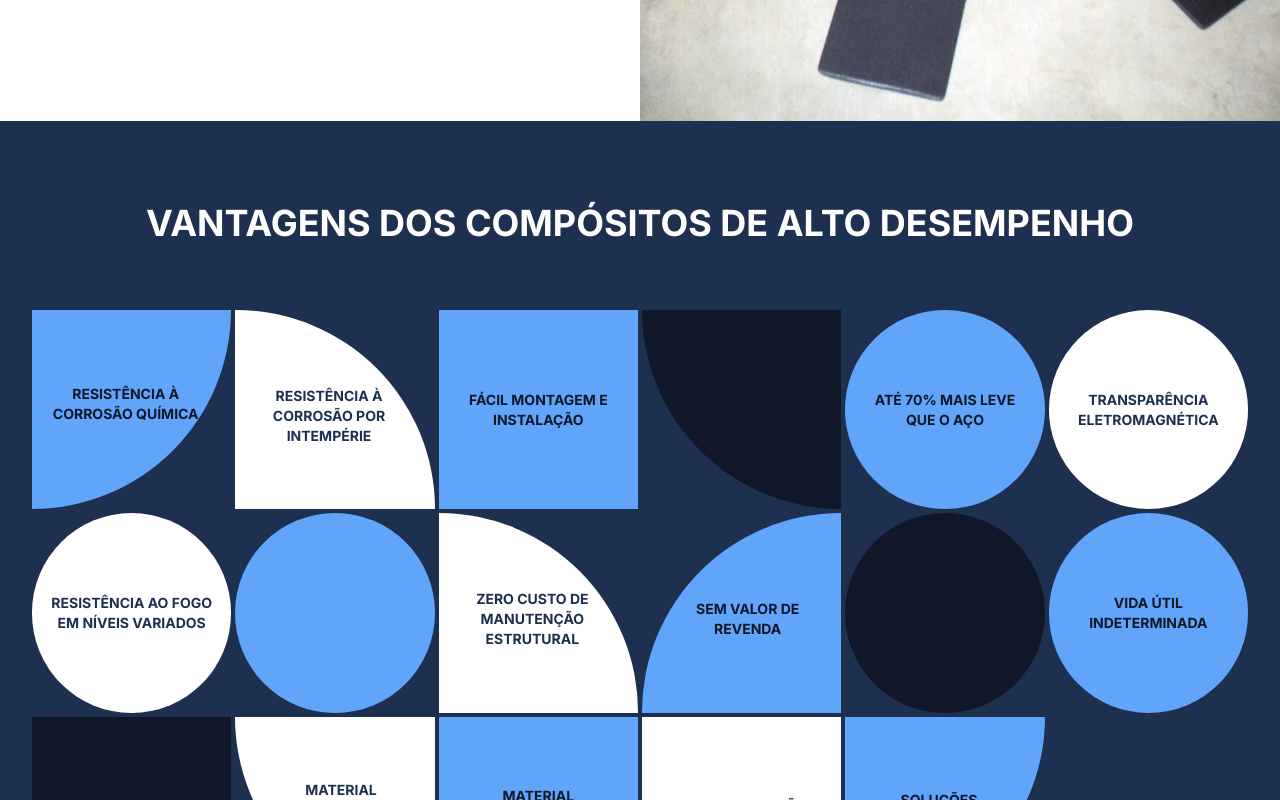
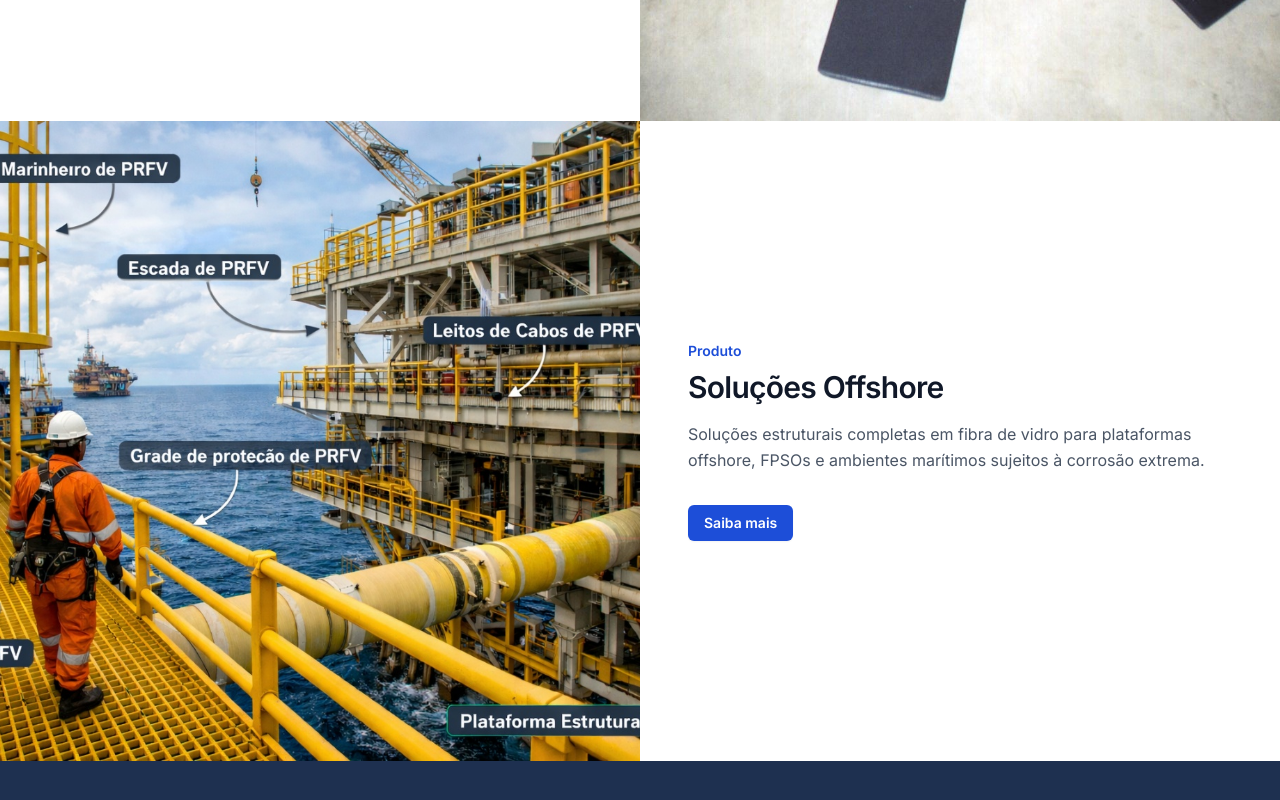
Before and after one commit to overdrive-dev/azul-web-mosaico, a Next.js app: page / in a window 1280 px wide. Shown: the part 5420-6220 px from the top of the page. Built offline with nearby package versions, Linux system fonts and the light colour scheme.

Commit message:
feat: add Soluções Offshore product page, home block, and header nav entry

```diff
--- a/app/page.tsx
+++ b/app/page.tsx
@@ -230,6 +230,36 @@ export default function Home() {
         </div>
       </section>
 
+      {/* Soluções Offshore — imagem à esquerda */}
+      <section>
+        <div className="flex flex-col lg:flex-row">
+          <div className="lg:order-1 lg:w-1/2">
+            <div className="relative aspect-square lg:aspect-auto lg:h-[50vw] w-full bg-gray-300">
+              <Image src="/images/foto-01.jpeg" alt="Soluções Offshore" fill className="object-cover" />
+            </div>
+          </div>
+          <div className="flex items-center px-6 py-16 sm:py-24 lg:order-2 lg:w-1/2 lg:px-12 lg:py-16 xl:py-32">
+            <div className="mx-auto max-w-xl">
+              <p className="text-sm font-semibold text-azul-600">Produto</p>
+              <h2 className="mt-2 text-xl sm:text-2xl lg:text-3xl font-semibold tracking-tight text-gray-900">
+                Soluções Offshore
+              </h2>
+              <p className="mt-4 text-base leading-relaxed text-gray-600">
+                Soluções estruturais completas em fibra de vidro para plataformas offshore, FPSOs e ambientes marítimos sujeitos à corrosão extrema.
+              </p>
+              <div className="mt-8">
+                <a
+                  href="/solucoes-offshore"
+                  className="inline-flex items-center rounded-md bg-azul-600 px-4 py-2 text-sm font-semibold text-white shadow-xs hover:bg-azul-500 transition-colors"
+                >
+                  Saiba mais
+                </a>
+              </div>
+            </div>
+          </div>
+        </div>
+      </section>
+
       {/* Vantagens dos Compósitos */}
       <section className="bg-azul-900 py-20">
         <div className="max-w-7xl mx-auto px-4 sm:px-6 lg:px-8">
--- /dev/null
+++ b/app/solucoes-offshore/page.tsx
@@ -0,0 +1,42 @@
+import type { Metadata } from "next";
+import Image from "next/image";
+import Contact from "@/components/Contact";
+import Footer from "@/components/Footer";
+
+export const metadata: Metadata = {
+  title: "Soluções Offshore em Fibra de Vidro",
+  description: "Soluções estruturais em fibra de vidro para plataformas offshore, FPSOs e ambientes marítimos de alta corrosão.",
+};
+
+export default function SolucoesOffshorePage() {
+  return (
+    <main className="min-h-screen bg-white">
+      <section>
+        <div className="flex flex-col lg:flex-row">
+          <div className="flex items-center px-6 py-16 sm:py-24 lg:w-1/2 lg:px-12 lg:py-32">
+            <div className="mx-auto max-w-xl">
+              <p className="text-sm font-semibold text-azul-600">Produto</p>
+              <h1 className="mt-2 text-2xl sm:text-3xl lg:text-4xl font-semibold tracking-tight text-gray-900">
+                Soluções Offshore
+              </h1>
+              <p className="mt-4 text-base leading-relaxed text-gray-600">
+                Soluções estruturais completas em fibra de vidro para plataformas offshore, FPSOs e ambientes marítimos sujeitos à corrosão extrema por maresia e agentes químicos.
+              </p>
+              <p className="mt-6 text-sm text-gray-500 italic">
+                Conteúdo em breve — entre em contato para mais informações.
+              </p>
+            </div>
+          </div>
+          <div className="order-first lg:order-none lg:w-1/2">
+            <div className="relative aspect-square lg:aspect-auto lg:h-[50vw] w-full bg-gray-200">
+              <Image src="/images/foto-01.jpeg" alt="Plataforma offshore com soluções em fibra de vidro" fill className="object-cover" />
+            </div>
+          </div>
+        </div>
+      </section>
+
+      <Contact />
+      <Footer />
+    </main>
+  );
+}
--- a/components/Header.tsx
+++ b/components/Header.tsx
@@ -14,6 +14,7 @@ const products = [
   { name: 'Escada de Marinheiro', href: '/escada-de-marinheiro' },
   { name: 'Urbanismo', href: '/urbanismo' },
   { name: 'Projetos Especiais', href: '/projetos-especiais' },
+  { name: 'Soluções Offshore', href: '/solucoes-offshore' },
 ]
 
 const navigation = [
```
